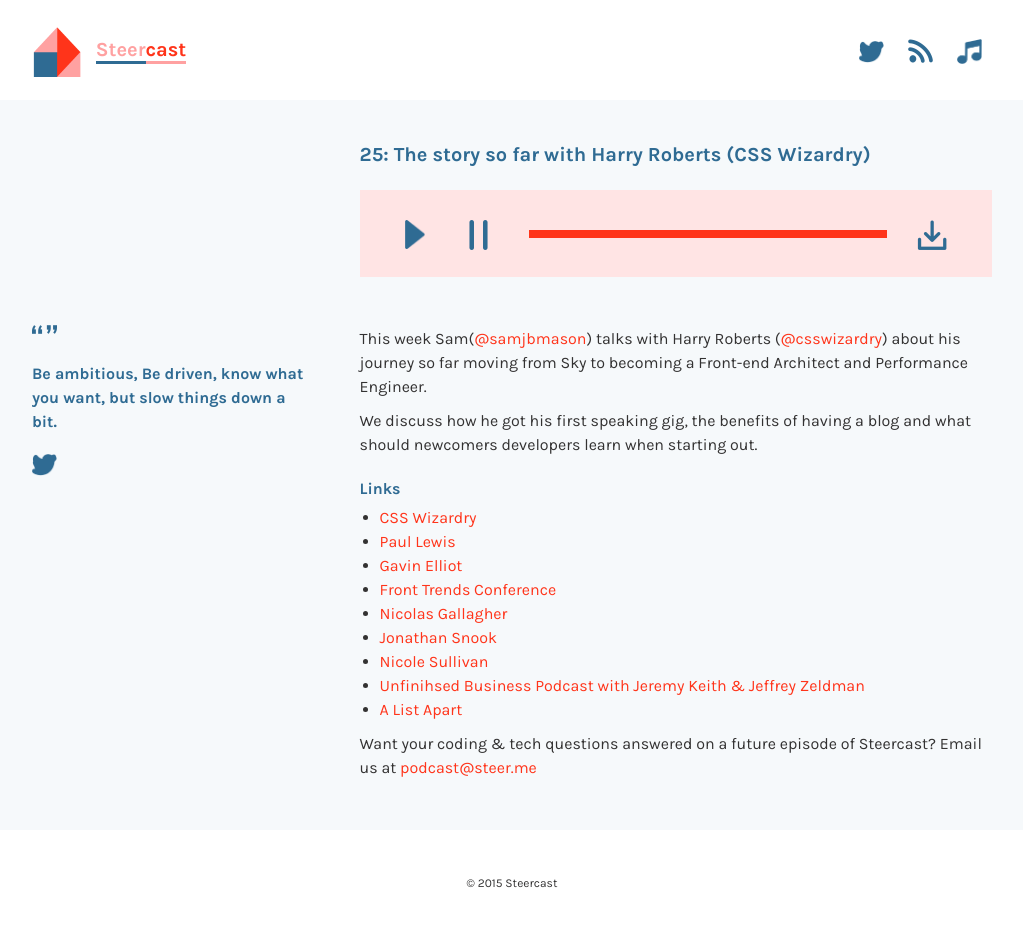
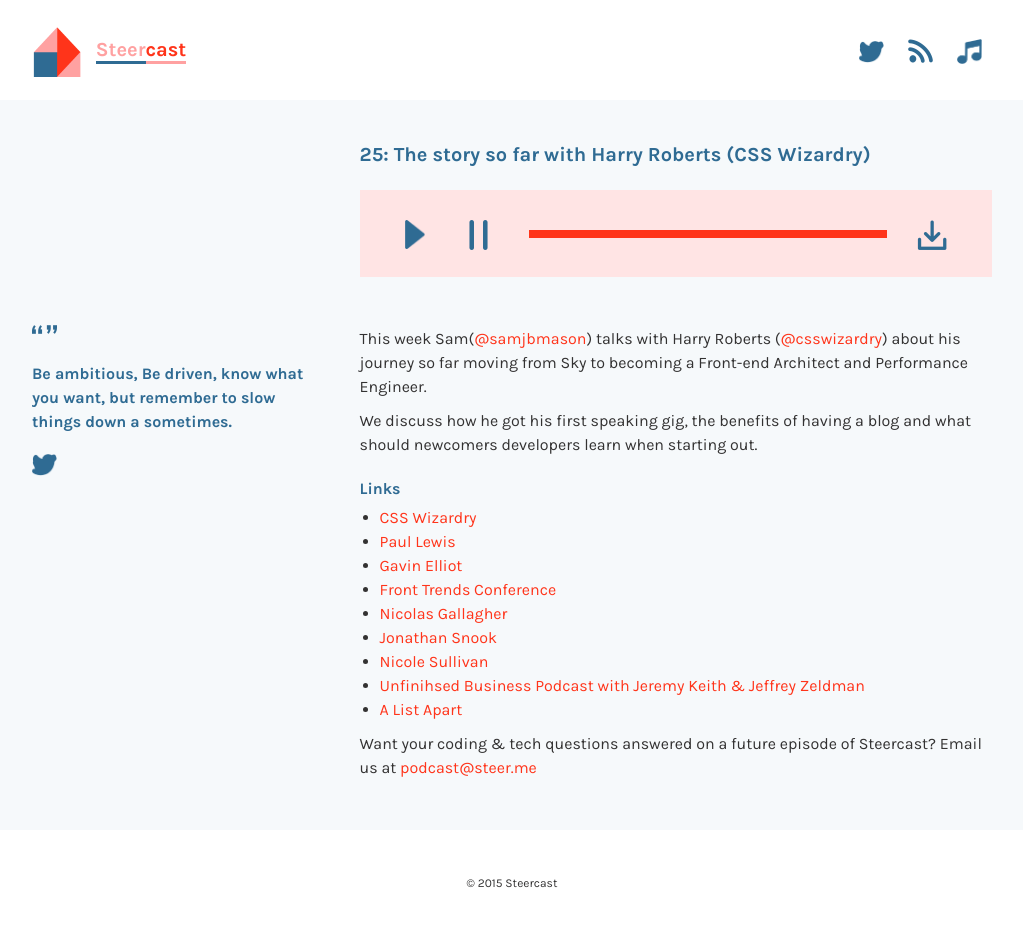
Before and after one commit to vivienney/podcast, a Jekyll site: the page built from _episodes/25.markdown, in a window 1280 px wide and 934 px high. Shown: the top 927 px of the window, without its empty margins (128-1151 px from the left). Built offline with Jekyll 4.4.1, drawn with Linux system fonts in a browser that asks for light colours.

Commit message:
Update tweetable

```diff
--- a/_episodes/25.markdown
+++ b/_episodes/25.markdown
@@ -3,7 +3,7 @@
 title: "25"
 long_title: "25: The story so far with Harry Roberts (CSS Wizardry)"
 date: 2015-06-23 10:00:00
-quote: "Be ambitious, Be driven, know what you want, but slow things down a bit."
+quote: "Be ambitious, Be driven, know what you want, but remember to slow things down a sometimes."
 audio_link: "http://steer-podcast.s3-eu-west-1.amazonaws.com/25.mp3"
 # Details for RSS Feed
 duration: "30:37" # duration in minutes:seconds
```
